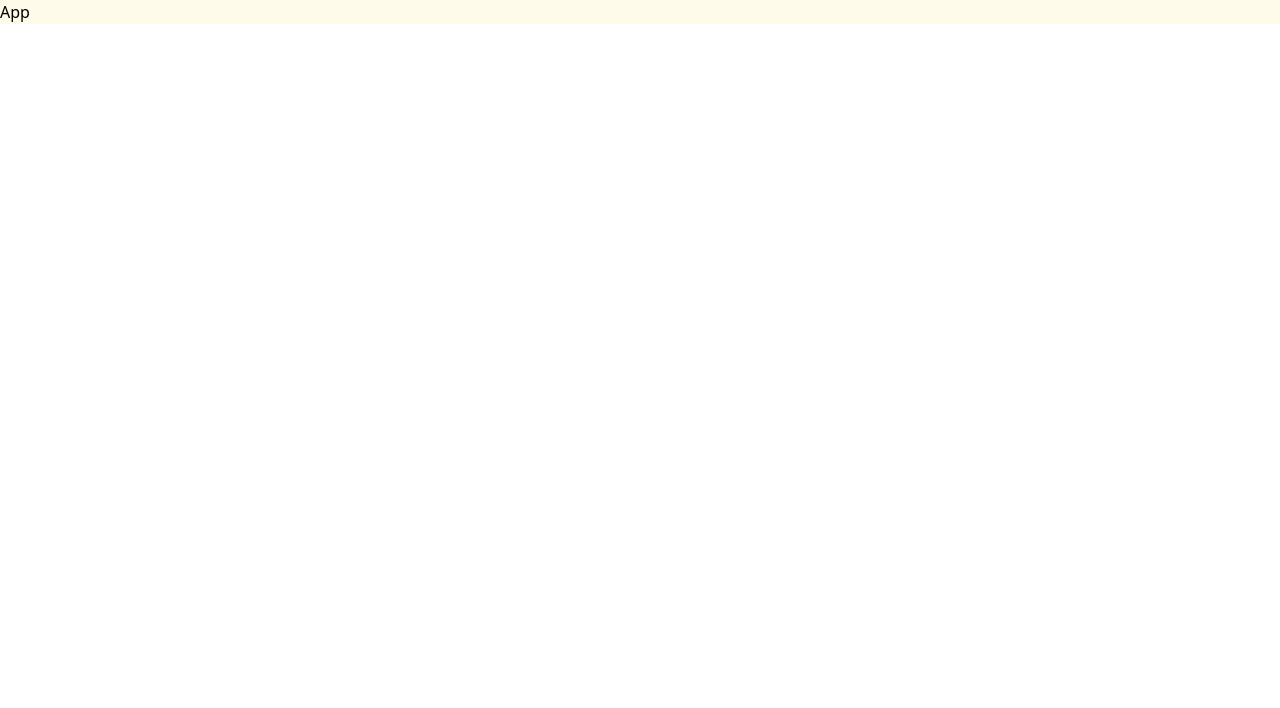
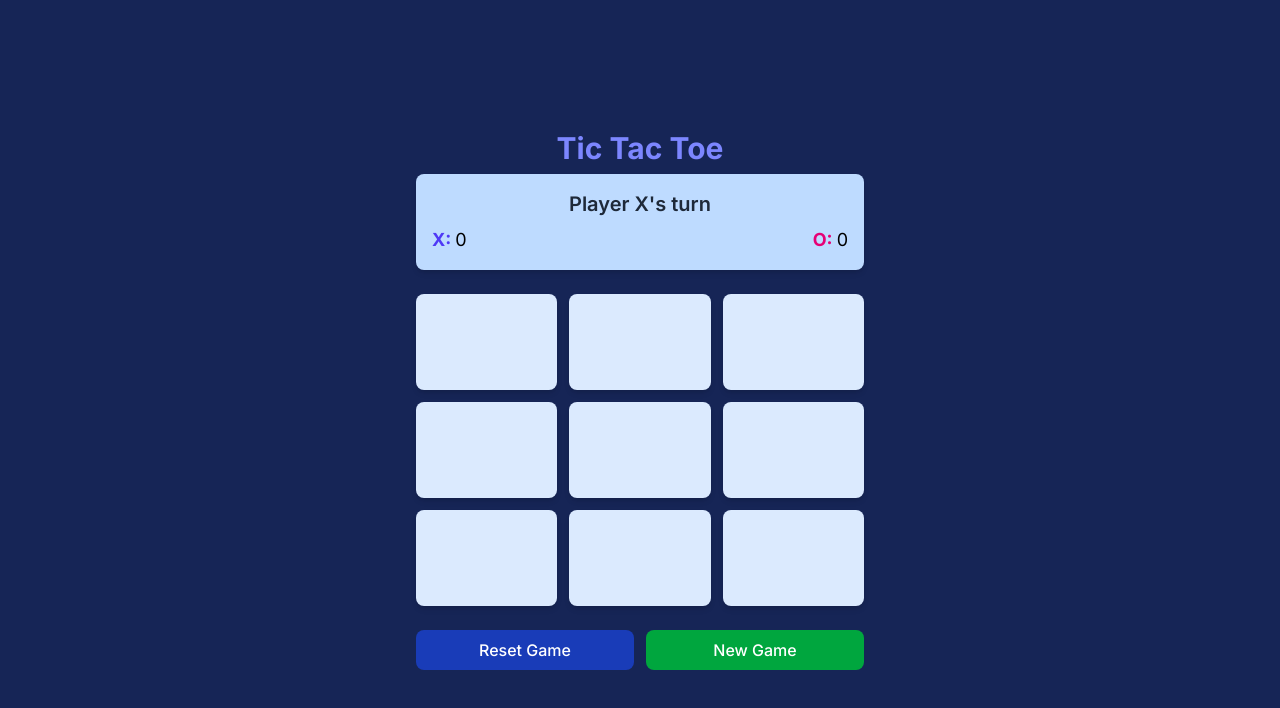
Before and after one commit to dag12y/tic-tac-toe, a React (Vite) app: page / in a window 1280 px wide. Shown: the top 708 px of the page. Built offline with nearby package versions, Linux system fonts and the light colour scheme.

Commit message:
set up the ui using tailwind css

```diff
--- a/index.html
+++ b/index.html
@@ -1,8 +1,14 @@
-<!doctype html>
+<!DOCTYPE html>
 <html lang="en">
     <head>
         <meta charset="UTF-8" />
         <meta name="viewport" content="width=device-width, initial-scale=1.0" />
+        <link rel="preconnect" href="https://fonts.googleapis.com" />
+        <link rel="preconnect" href="https://fonts.gstatic.com" crossorigin />
+        <link
+            href="https://fonts.googleapis.com/css2?family=Inter:ital,opsz,wght@0,14..32,100..900;1,14..32,100..900&family=Karla:ital,wght@0,200..800;1,200..800&display=swap"
+            rel="stylesheet"
+        />
         <title>Tic-Tac-Toe</title>
     </head>
     <body>
--- a/src/App.jsx
+++ b/src/App.jsx
@@ -1,4 +1,92 @@
+export default function App() {
 
-export default function App() {
-    return <div className="bg-amber-50">App</div>;
+
+    return (
+        <div className="bg-blue-950 min-h-screen flex flex-col items-center justify-center p-4">
+            <div className="w-full max-w-md">
+                <h1 className="text-3xl font-bold text-center text-indigo-400 mb-2">
+                    Tic Tac Toe
+                </h1>
+
+                <div className="bg-blue-200 rounded-lg shadow-md p-4 mb-6 text-center">
+                    <p
+                        id="status"
+                        className="text-xl font-semibold text-gray-800"
+                    >
+                        Player X's turn
+                    </p>
+                    <div className="flex justify-between mt-2">
+                        <span className="text-lg">
+                            <span className="font-bold text-indigo-600">
+                                X:
+                            </span>
+                            <span id="score-x" className="ml-1">
+                                0
+                            </span>
+                        </span>
+                        <span className="text-lg">
+                            <span className="font-bold text-pink-600">O:</span>
+                            <span id="score-o" className="ml-1">
+                                0
+                            </span>
+                        </span>
+                    </div>
+                </div>
+
+                <div className="grid grid-cols-3 gap-3 mb-6">
+                    <div
+                        className="cell h-24 bg-blue-100 rounded-lg shadow-md flex items-center justify-center text-4xl font-bold cursor-pointer hover:bg-blue-200 transition"
+                        data-index="0"
+                    ></div>
+                    <div
+                        className="cell h-24 bg-blue-100 rounded-lg shadow-md flex items-center justify-center text-4xl font-bold cursor-pointer hover:bg-blue-200 transition"
+                        data-index="1"
+                    ></div>
+                    <div
+                        className="cell h-24 bg-blue-100 rounded-lg shadow-md flex items-center justify-center text-4xl font-bold cursor-pointer hover:bg-blue-200 transition"
+                        data-index="2"
+                    ></div>
+                    <div
+                        className="cell h-24 bg-blue-100 rounded-lg shadow-md flex items-center justify-center text-4xl font-bold cursor-pointer hover:bg-blue-200 transition"
+                        data-index="3"
+                    ></div>
+                    <div
+                        className="cell h-24 bg-blue-100 rounded-lg shadow-md flex items-center justify-center text-4xl font-bold cursor-pointer hover:bg-blue-200 transition"
+                        data-index="4"
+                    ></div>
+                    <div
+                        className="cell h-24 bg-blue-100 rounded-lg shadow-md flex items-center justify-center text-4xl font-bold cursor-pointer hover:bg-blue-200 transition"
+                        data-index="5"
+                    ></div>
+                    <div
+                        className="cell h-24 bg-blue-100 rounded-lg shadow-md flex items-center justify-center text-4xl font-bold cursor-pointer hover:bg-blue-200 transition"
+                        data-index="6"
+                    ></div>
+                    <div
+                        className="cell h-24 bg-blue-100 rounded-lg shadow-md flex items-center justify-center text-4xl font-bold cursor-pointer hover:bg-blue-200 transition"
+                        data-index="7"
+                    ></div>
+                    <div
+                        className="cell h-24 bg-blue-100 rounded-lg shadow-md flex items-center justify-center text-4xl font-bold cursor-pointer hover:bg-blue-200 transition"
+                        data-index="8"
+                    ></div>
+                </div>
+
+                <div className="flex flex-col sm:flex-row gap-3">
+                    <button
+                        id="reset"
+                        className="flex-1 bg-blue-800 hover:bg-blue-900 text-white font-medium py-2 px-4 rounded-lg transition"
+                    >
+                        Reset Game
+                    </button>
+                    <button
+                        id="new-game"
+                        className="flex-1 bg-green-600 hover:bg-green-700 text-white font-medium py-2 px-4 rounded-lg transition"
+                    >
+                        New Game
+                    </button>
+                </div>
+            </div>
+        </div>
+    );
 }
--- a/src/index.css
+++ b/src/index.css
@@ -1 +1,7 @@
 @import 'tailwindcss';
+*{
+    font-family: "Inter", sans-serif;
+}
+body{
+  background-color: #121212;
+}
```
Lines whose indentation alone changed are shown as unchanged.
